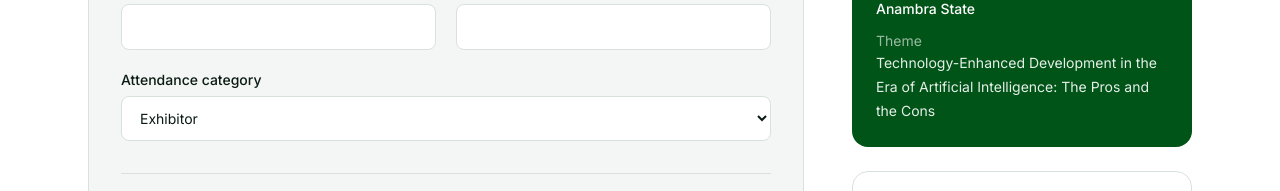
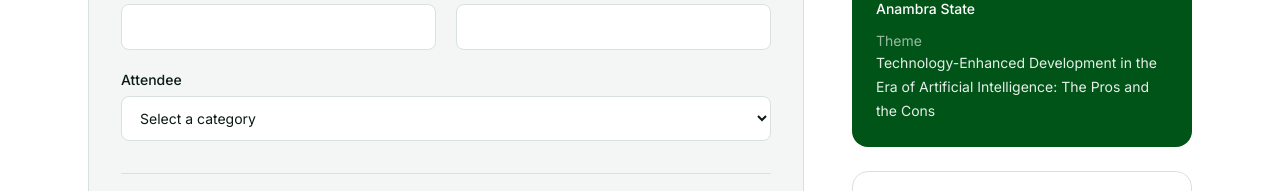
Before and after one commit to Gpcode233/upgraded-guacamole, a Next.js app: page /register in a window 1280 px wide. Shown: the part 734-925 px from the top of the page. Built offline with nearby package versions, Linux system fonts and the light colour scheme.

Commit message:
refactor: replace iframe with video element for improved playback and update attendance category terminology

```diff
--- a/app/components/carousel.tsx
+++ b/app/components/carousel.tsx
@@ -255,12 +255,16 @@ function SlideBody({
             aria-hidden
             className="absolute inset-0 z-0 overflow-hidden blur-[2px] brightness-75"
           >
-            <iframe
-              src={slide.video.embedSrc}
-              title={slide.video.title}
-              allow="accelerometer; autoplay; clipboard-write; encrypted-media; gyroscope; picture-in-picture; web-share"
-              className="pointer-events-none absolute left-1/2 top-1/2 h-[56.25vw] min-h-full w-[177.78vh] min-w-full -translate-x-1/2 -translate-y-1/2 scale-105"
-            />
+            <video
+              autoPlay
+              loop
+              muted
+              playsInline
+              preload="auto"
+              className="pointer-events-none absolute inset-0 h-full w-full scale-105 object-cover"
+            >
+              <source src={slide.video.embedSrc} type="video/mp4" />
+            </video>
           </div>
         ) : slide.image ? (
           <Image
--- a/app/components/register-form.tsx
+++ b/app/components/register-form.tsx
@@ -88,17 +88,22 @@ function RegisterFlow({ onRestart }: { onRestart: () => void }) {
           />
           <div className="flex flex-col gap-1.5 sm:col-span-2">
             <label htmlFor="grade" className="text-sm font-medium">
-              Attendance category
+              Attendee
             </label>
             <select
               id="grade"
               name="grade"
-              defaultValue={values.grade ?? attendanceCategories[0]}
+              defaultValue={values.grade ?? ""}
               aria-invalid={Boolean(errors.grade)}
               className={inputClass}
             >
+              <option value="" disabled>
+                Select a category
+              </option>
               {attendanceCategories.map((grade) => (
-                <option key={grade}>{grade}</option>
+                <option key={grade} value={grade}>
+                  {grade}
+                </option>
               ))}
             </select>
             <FieldError id="grade-error" message={errors.grade} />
--- a/app/lib/content.ts
+++ b/app/lib/content.ts
@@ -59,7 +59,7 @@ export const slides: Slide[] = [
     },
     video: {
       embedSrc:
-        "https://res.cloudinary.com/ejr7iufx/video/upload/v1790841268/WhatsApp_Video_2026-10-01_at_8.45.43_AM.mp4",
+        "https://res.cloudinary.com/ejr7iufx/video/upload/q_auto:good,f_auto,vc_auto,w_1920,h_1080,c_fill/v1790841268/WhatsApp_Video_2026-10-01_at_8.45.43_AM.mp4",
       title: "NCS SouthEast Innovation Summit & Awards",
     },
     facts: [
```
